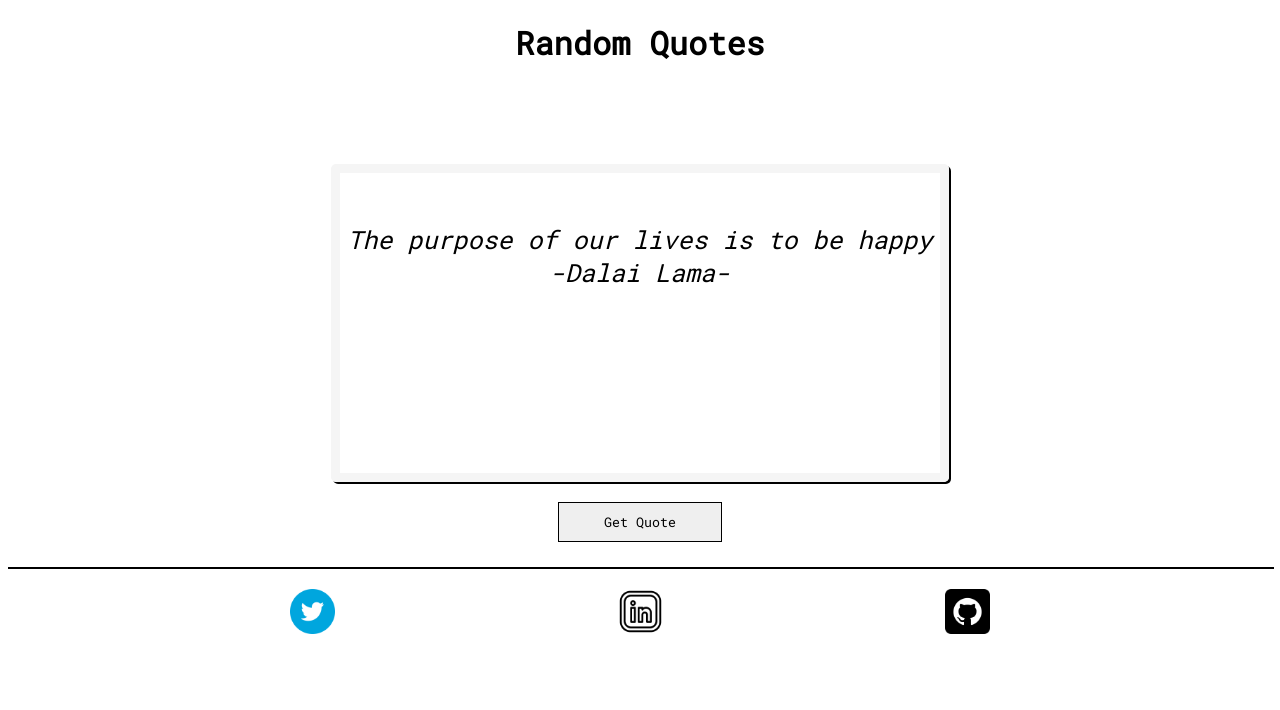
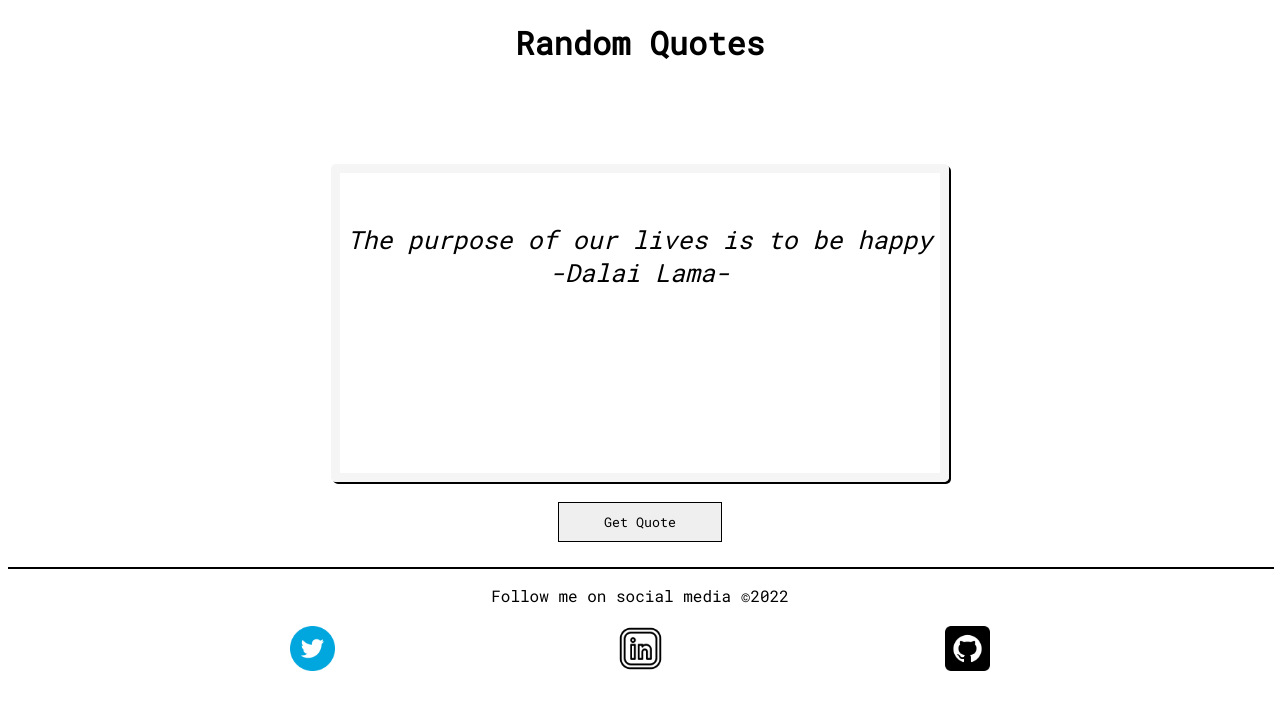
Before and after one commit to RyanManinga/Quotes-generator, a React (Create React App) app: page / in a window 1280 px wide. Shown: the top 710 px of the page. Built offline with nearby package versions, Linux system fonts and the light colour scheme.

Commit message:
deployed to Netlify

```diff
--- a/src/Footer.js
+++ b/src/Footer.js
@@ -4,9 +4,11 @@ const github = require('./images/github.png');
 const linkedin = require('./images/linkedin.png')
 
 export function Footer() {
+    const date = new Date().getFullYear();
     return(
         <>
             <div className='line'></div>
+            <p>Follow me on social media &copy;{date}</p>
 
             <div className='social-icons'>
                 <div>
```
